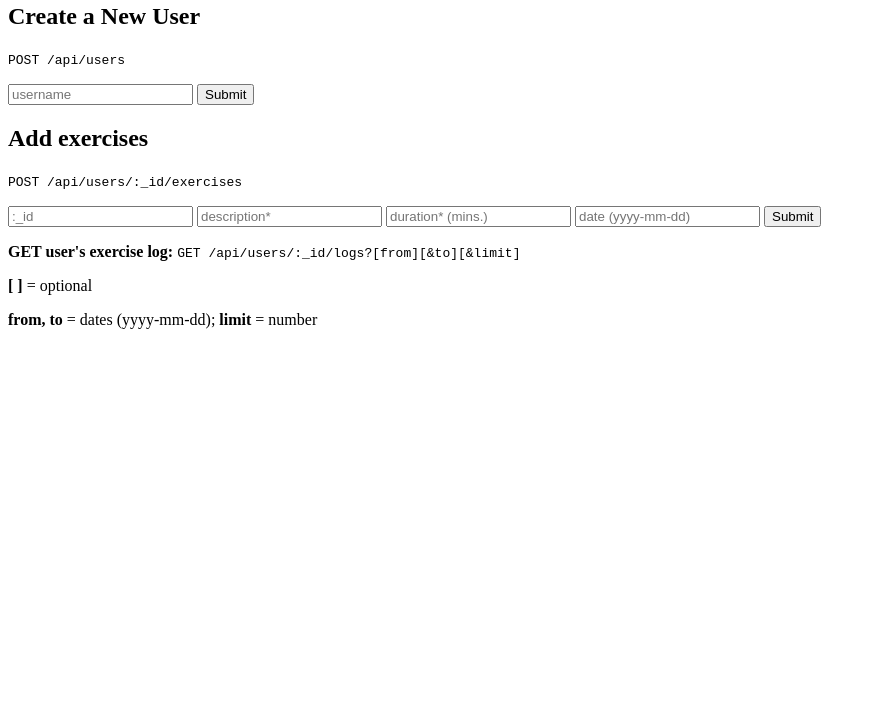
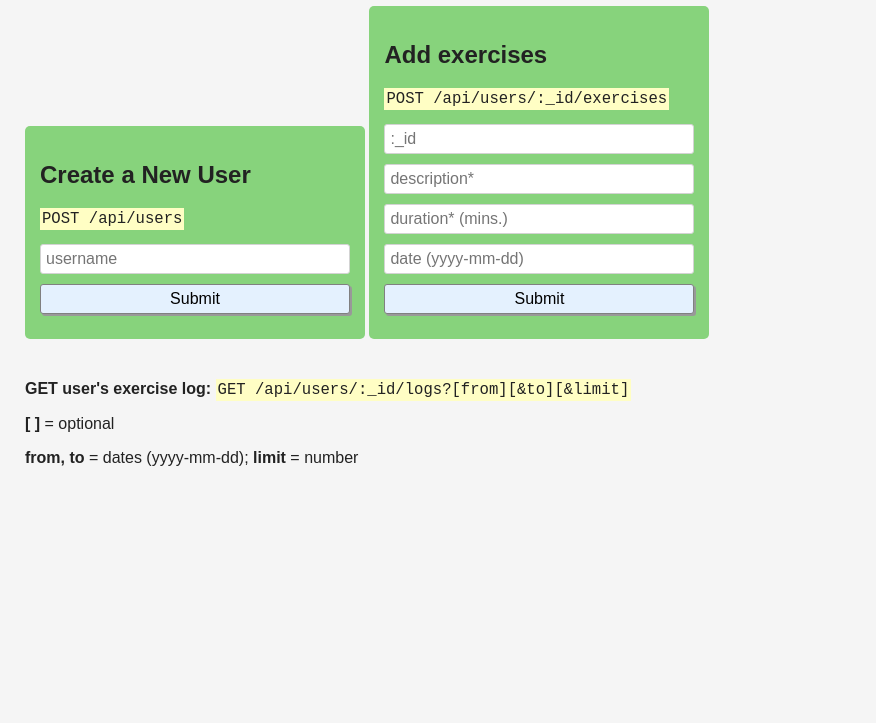
Before and after one commit to haiderali1999/task-tracker, a website: page views/index.html in a window 1280 px wide. Shown: the part 77-800 px from the top of the page, without its empty margins (0-876 px from the left). Drawn offline with Linux system fonts and the light colour scheme; files that its build step writes are made by us from their sources; the site is published under a folder, as on GitHub Pages, so addresses that start at the root find nothing.

Commit message:
html file changes revert

```diff
--- a/views/index.html
+++ b/views/index.html
@@ -12,7 +12,7 @@
       rel="stylesheet"
       type="text/css"
     />
-    <link href="/public/style.css" rel="stylesheet" type="text/css" />
+    <link href="style.css" rel="stylesheet" type="text/css" />
   </head>
 
   <body>
```
